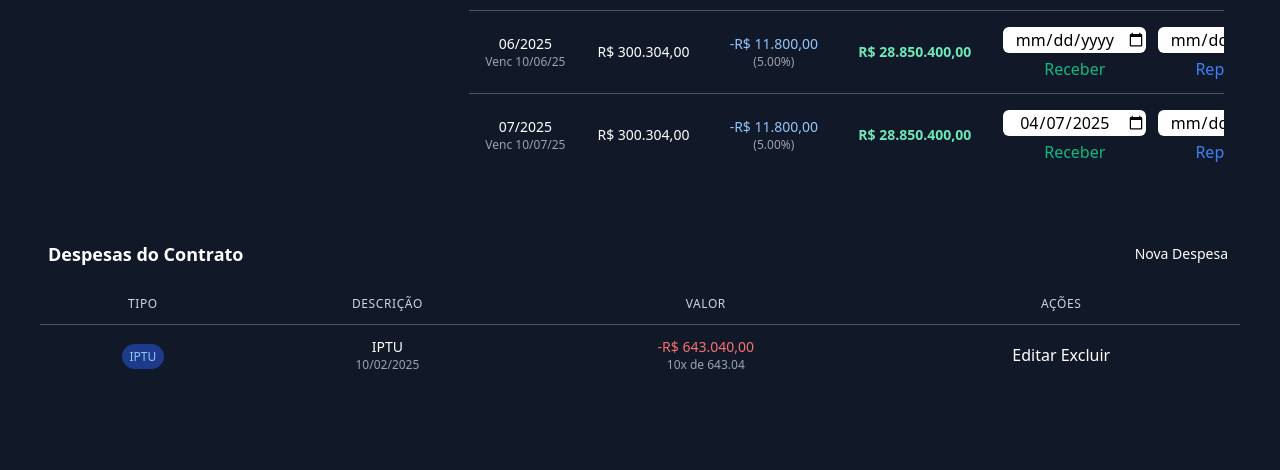
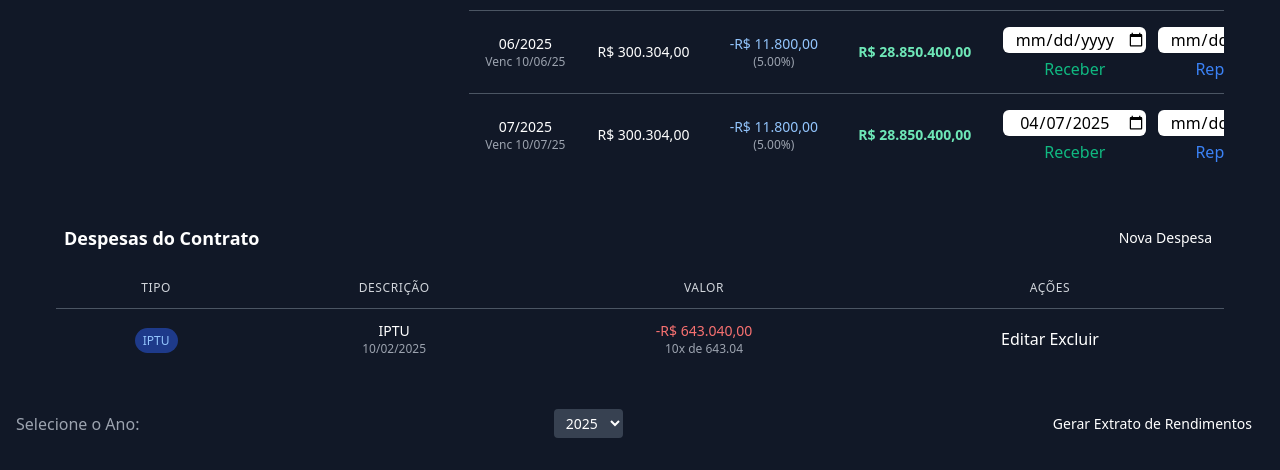
Before and after one commit to guibato/Teste, a Django app: page /dashboard/1/ in a window 1280 px wide. Shown: the part 998-1468 px from the top of the page. Before the commit the page ends 1367 px from the top, so only its background shows below. Run offline with Django 3.2, Linux system fonts and the light colour scheme; data comes from the database, SQL or seed files in the repository.

Commit message:
extrato de rendimentos ok

```diff
--- a/Imobiliaria/sisimob/templates/imoveis/dashboard.html
+++ b/Imobiliaria/sisimob/templates/imoveis/dashboard.html
@@ -17,37 +17,30 @@
         --accent-red: #fc8181;
         --border-color: #4a5568;
     }
-
     body {
         background-color: var(--bg-primary);
         color: var(--text-primary);
     }
-
     .card {
         background-color: var(--bg-card);
         border: 1px solid var(--border-color);
         border-radius: 0.5rem;
         box-shadow: 0 1px 3px rgba(0, 0, 0, 0.5);
     }
-
     .table-dark {
         background-color: var(--bg-secondary);
         color: var(--text-primary);
     }
-
     .table-dark thead th {
         background-color: #2d3748;
         border-color: #4a5568;
     }
-
     .table-dark tbody tr {
         border-color: #4a5568;
     }
-
     .table-dark tbody tr:hover {
         background-color: #4a5568;
     }
-
     .badge {
         display: inline-flex;
         align-items: center;
@@ -56,44 +49,63 @@
         font-size: 0.75rem;
         font-weight: 500;
     }
-
     .badge-blue {
         background-color: rgba(99, 179, 237, 0.2);
         color: var(--accent-blue);
     }
-
     .badge-green {
         background-color: rgba(104, 211, 145, 0.2);
         color: var(--accent-green);
     }
-
     .badge-red {
         background-color: rgba(252, 129, 129, 0.2);
         color: var(--accent-red);
     }
-
     .btn-primary {
         background-color: #4299e1;
         color: white;
+        border: none;
+        border-radius: 0.5rem;
+        padding: 0.5rem 1rem;
+        font-size: 0.875rem;
+        cursor: pointer;
+        transition: background-color 0.3s ease;
     }
-
     .btn-primary:hover {
         background-color: #3182ce;
     }
-
+    .btn-primary i {
+        margin-right: 0.5rem;
+    }
     .form-control {
         background-color: #2d3748;
         border-color: #4a5568;
         color: var(--text-primary);
+        border-radius: 0.5rem;
+        padding: 0.5rem 1rem;
+        font-size: 0.875rem;
+        transition: border-color 0.3s ease;
     }
-
     .form-control:focus {
         border-color: var(--accent-blue);
         box-shadow: 0 0 0 3px rgba(99, 179, 237, 0.5);
     }
+    .form-group {
+        margin-bottom: 1rem;
+    }
+    .form-group label {
+        display: block;
+        margin-bottom: 0.5rem;
+        font-weight: 500;
+    }
+    .form-group select {
+        width: 100%;
+    }
+    .form-group button {
+        margin-top: 0.5rem;
+    }
 </style>
 {% endblock %}
-
 {% block content %}
 <div class="dark-theme container mx-auto p-4">
     <!-- Cabeçalho -->
@@ -121,7 +133,6 @@
             </div>
         </div>
     </div>
-
     <!-- Resumo Financeiro -->
     <div class="grid grid-cols-1 md:grid-cols-3 gap-6 mb-6">
         <!-- Receitas -->
@@ -137,7 +148,6 @@
                 {{ cobrancas_pagas.count }} pagamentos recebidos
             </p>
         </div>
-
         <!-- Despesas -->
         <div class="card p-6 border-t-4 border-red-500">
             <h3 class="text-lg font-semibold mb-2 flex items-center">
@@ -151,7 +161,6 @@
                 Despesas considerando apenas parcelas do mês.
             </p>
         </div>
-
         <!-- Saldo -->
         <div class="card p-6 border-t-4 border-green-500">
             <h3 class="text-lg font-semibold mb-2 flex items-center">
@@ -166,7 +175,6 @@
             </p>
         </div>
     </div>
-
     <!-- Seção Principal -->
     <div class="grid grid-cols-1 lg:grid-cols-3 gap-6">
         <!-- Coluna Esquerda -->
@@ -184,7 +192,6 @@
                     </div>
                     <div class="flex justify-between">
                         <span class="text-gray-400">Término:</span>
-
                     </div>
                     <div class="flex justify-between">
                         <span class="text-gray-400">Reajuste:</span>
@@ -196,7 +203,6 @@
                     </div>
                 </div>
             </div>
-
             <!-- Garantias -->
             <div class="card p-6">
                 <h3 class="text-lg font-semibold mb-4 flex items-center">
@@ -222,16 +228,12 @@
                 </div>
             </div>
         </div>
-
         <!-- Coluna Central -->
         <div class="space-y-6 lg:col-span-2">
             <!-- Tabela de Cobranças -->
             <div class="card p-6">
-
-
                 <div class="overflow-x-auto">
                     <table class="min-w-full divide-y divide-gray-600 table-dark">
-
                         <div class="card p-6">
                             <div class="flex justify-between items-center mb-4">
                                 <h3 class="text-lg font-semibold flex items-center">
@@ -269,8 +271,6 @@
                                             <th class="px-4 py-3 text-right text-xs font-medium text-gray-300 uppercase tracking-wider text-center">Administração</th>
                                             <th class="px-4 py-3 text-right text-xs font-medium text-gray-300 uppercase tracking-wider text-center">Valor Líquido</th>
                                             <th class="px-4 py-3 text-center text-xs font-medium text-gray-300 uppercase tracking-wider text-center">Recebimento/Repasse</th>
-
-
                                         </tr>
                                     </thead>
                                     <tbody class="divide-y divide-gray-600">
@@ -286,7 +286,6 @@
                                                     Venc {{ cobranca.data_vencimento|date:"d/m/y" }}
                                                 </div>
                                             </td>
-
                                             <!-- Valor Bruto (Aluguel) -->
                                             <td class="px-4 py-3 whitespace-nowrap text-center ">
                                                 <div class="text-sm font-medium valor-bruto"> {{ cobranca.valor }}</div>
@@ -308,7 +307,6 @@
                                                      {{ cobranca.valor_liquido }}
                                                 </div>
                                             </td>
-
                                             <td class="px-4 py-3 whitespace-nowrap text-center">
                                                 <div class="flex justify-center space-x-3">
                                                     <!-- Recebida -->
@@ -319,7 +317,6 @@
                                                             Receber
                                                         </button>
                                                     </form>
-
                                                     <!-- Repassada -->
                                                     <form method="post" action="{% url 'atualizar_datas_cobranca' pk=cobranca.id %}" style="display: inline;">
                                                         {% csrf_token %}
@@ -328,12 +325,10 @@
                                                             Repassar
                                                         </button>
                                                     </form>
-
                                                     <!-- Editar -->
                                                     <a href="{% url 'editar_cobranca' pk=cobranca.id %}" class="text-blue-400 hover:text-blue-300">
                                                         <i class="bi bi-pencil-square"></i>
                                                     </a>
-
                                                     <!-- Excluir -->
                                                     <a href="{% url 'confirmar_exclusao' model_name='cobranca' id=cobranca.id %}" class="text-red-400 hover:text-red-300">
                                                         <i class="bi bi-trash"></i>
@@ -349,8 +344,6 @@
                     </table>
                 </div>
             </div>
-            </div>
-
             <!-- Tabela de Despesas -->
             <div class="card p-6">
                 <div class="flex justify-between items-center mb-4">
@@ -362,7 +355,6 @@
                         <i class="bi bi-plus-circle mr-1"></i> Nova Despesa
                     </a>
                 </div>
-
                 <div class="overflow-x-auto">
                     <table class="min-w-full divide-y divide-gray-600 table-dark text-center">
                         <thead>
@@ -388,7 +380,6 @@
                                     <div class="text-sm font-medium">{{ despesa.descricao }}</div>
                                     <div class="text-xs text-gray-400">
                                         {{ despesa.data_inicio|date:"d/m/Y" }}
-
                                     </div>
                                 </td>
                                 <td class="px-4 py-3 whitespace-nowrap text-center">
@@ -416,44 +407,50 @@
                 </div>
             </div>
         </div>
+
+        <form method="get" action="{% url 'gerar_pdf' contrato.id %}" class="form-group">
+            <div class="flex justify-between items-center mb-4">
+                <label for="ano" class="text-gray-400">Selecione o Ano:</label>
+                <select name="ano" id="ano" class="form-control bg-gray-700 text-sm py-1 px-2 rounded">
+                    {% for ano in anos_disponiveis %}
+                    <option value="{{ ano.year }}" {% if ano.year == ano_selecionado %}selected{% endif %}>
+                        {{ ano.year }}
+                    </option>
+                    {% endfor %}
+                </select>
+                <button type="submit" class="btn-primary flex items-center px-3 py-1 text-sm rounded">
+                    <i class="bi bi-file-earmark-pdf mr-1"></i> Gerar Extrato de Rendimentos
+                </button>
             </div>
-
+        </form>
     </div>
-
+</div>
 <script>
     document.addEventListener('DOMContentLoaded', function () {
         function formatCurrency(value) {
             console.log("Valor original recebido:", value); // Log do valor recebido
-
             if (typeof value !== 'string') {
                 value = value.toString();
             }
-
             // Remove espaços extras e "R$"
             let cleanedValue = value.trim().replace(/\s/g, '').replace('R$', '');
             console.log("Após remoção de espaços e R$:", cleanedValue);
-
             // Remove pontos de milhar (mantém a vírgula decimal)
             cleanedValue = cleanedValue.replace(/\./g, '');
             console.log("Após remover pontos de milhar:", cleanedValue);
-
             // Substitui a vírgula decimal por ponto
             cleanedValue = cleanedValue.replace(',', '.');
             console.log("Após substituir vírgula por ponto:", cleanedValue);
-
             // Converte para número e limita a duas casas decimais
             let numValue = parseFloat(cleanedValue);
             console.log("Valor numérico convertido:", numValue);
-
             // Se for um número inválido, retorna o valor original
             if (isNaN(numValue)) {
                 console.warn("Valor inválido detectado:", value);
                 return value;
             }
-
             // Garante que tenha apenas duas casas decimais
             numValue = parseFloat(numValue.toFixed(2));
-
             // Retorna o valor formatado corretamente
             let formattedValue = new Intl.NumberFormat('pt-BR', {
                 style: 'currency',
@@ -461,11 +458,9 @@
                 minimumFractionDigits: 2,
                 maximumFractionDigits: 2
             }).format(numValue);
-
             console.log("Valor formatado final:", formattedValue);
             return formattedValue;
         }
-
         // Seletores para os valores monetários (incluindo despesas)
         const currencySelectors = [
             '.border-blue-500 .text-3xl',  // Receitas
@@ -480,15 +475,12 @@
             '.valor-liquido',              // Seletores para Valor Líquido
             '.despesa-valor'               // Adicionando seletor para despesa
         ];
-
         // Aplicar a formatação e registrar logs no console
         currencySelectors.forEach(selector => {
             document.querySelectorAll(selector).forEach(el => {
                 let originalValue = el.textContent.trim();
                 console.log("Elemento encontrado:", el, "Valor antes da formatação:", originalValue);
-
                 let formattedValue = formatCurrency(originalValue);
-
                 if (originalValue !== formattedValue) {
                     el.textContent = formattedValue;
                     console.log("Valor atualizado no DOM:", el.textContent);
@@ -497,7 +489,6 @@
                 }
             });
         });
-
         // Formatar Mês/Ano para o formato MM/YY (excluindo formatação de moeda)
         const mesAnoElements = document.querySelectorAll('.mes-ano');
         mesAnoElements.forEach(element => {
@@ -507,5 +498,4 @@
         });
     });
 </script>
-
 {% endblock %}
--- a/Imobiliaria/sisimob/urls.py
+++ b/Imobiliaria/sisimob/urls.py
@@ -5,6 +5,7 @@
 from django.conf import settings
 from django.conf.urls.static import static
 from .views import listar_indices_inflacao, gerar_extrato_rendimento, gerar_cobrancas_view, extrato_repasses_pdf
+from . import views
 
 urlpatterns = [
     path('', views.home, name='home'),  # Rota para a página inicial
@@ -49,11 +50,11 @@
     path('excluir-despesa/<int:id>/', views.excluir_despesa, name='excluir_despesa'),
     path('executar-cobrancas/', gerar_cobrancas_view, name='executar_cobrancas'),
     path('extrato/', views.extrato, name='extrato'),
-    path(
-    'proprietarios/<int:proprietario_id>/extrato-repasses/pdf/',
-    views.extrato_repasses_pdf,  # ← nome real da sua função
-    name='extrato_repasses_pdf'
-)
+    path('proprietarios/<int:proprietario_id>/extrato-repasses/pdf/', views.extrato_repasses_pdf, name='extrato_repasses_pdf'),
+    path('extrato/', views.extrato, name='extrato'),
+    path('gerar-pdf/<int:contrato_id>/', views.gerar_pdf, name='gerar_pdf'),
+
+
 
 
 
--- a/Imobiliaria/sisimob/views.py
+++ b/Imobiliaria/sisimob/views.py
@@ -1413,3 +1413,34 @@
     # Gera o PDF
     pdf = gerar_pdf_extrato_repasses(proprietario, data_inicial, data_final, cobrancas)
     return HttpResponse(pdf, content_type="application/pdf")
+
+from django.http import HttpResponse, Http404
+from .utils.extrato import gerar_extrato_rendimento
+
+def gerar_pdf(request, contrato_id):
+    # Captura o ano dos parâmetros GET
+    ano = request.GET.get("ano")
+
+    # Valida se os parâmetros foram fornecidos
+    if not ano:
+        raise Http404("O parâmetro 'ano' é obrigatório.")
+
+    try:
+        # Converte o ano para inteiro
+        ano = int(ano)
+    except ValueError:
+        raise Http404("O parâmetro 'ano' deve ser um número válido.")
+
+    # Busca o contrato pelo ID
+    contrato = get_object_or_404(Contrato, id=contrato_id)
+
+    # Gera o PDF
+    try:
+        pdf_content = gerar_extrato_rendimento(contrato_id, ano)
+    except Exception as e:
+        raise Http404(f"Erro ao gerar o extrato: {str(e)}")
+
+    # Retorna o PDF como resposta HTTP
+    response = HttpResponse(pdf_content, content_type='application/pdf')
+    response['Content-Disposition'] = f'attachment; filename="extrato_{ano}.pdf"'
+    return response
```
Also changed, not shown: Imobiliaria/sisimob/utils/extrato.py (renamed from Imobiliaria/sisimob/extrato.py, +34 -69 lines). Lines whose indentation alone changed are shown as unchanged.
